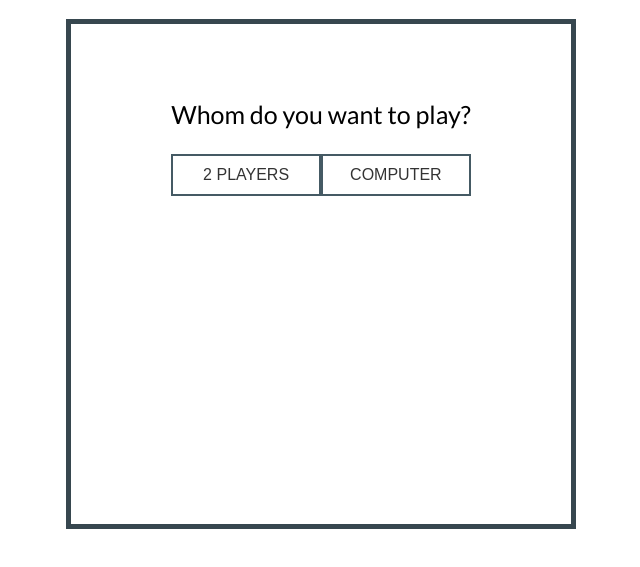
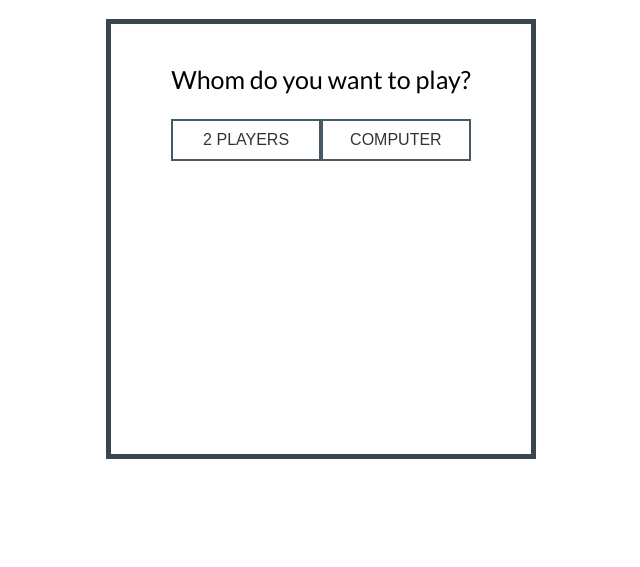
Before and after one commit to boopeshmahendran/tic-tac-toe, a React app: page / in a window 1280 px wide. Shown: the part 71-638 px from the top of the page, without its empty margins (319-959 px from the left). Built offline with nearby package versions, Linux system fonts and the light colour scheme.

Commit message:
Changed styling for Game component

```diff
--- a/src/Components/Game.css
+++ b/src/Components/Game.css
@@ -2,10 +2,9 @@
   position: relative;
   border: 5px solid #37474F;
   width: 400px;
-  height: 400px;
+  min-height: 400px;
   max-width: 100vw;
-  max-height: 50vh;
-  padding: 50px;
+  padding: 15px 10px;
   font-size: 25px;
   display: flex;
   justify-content: center;
```
